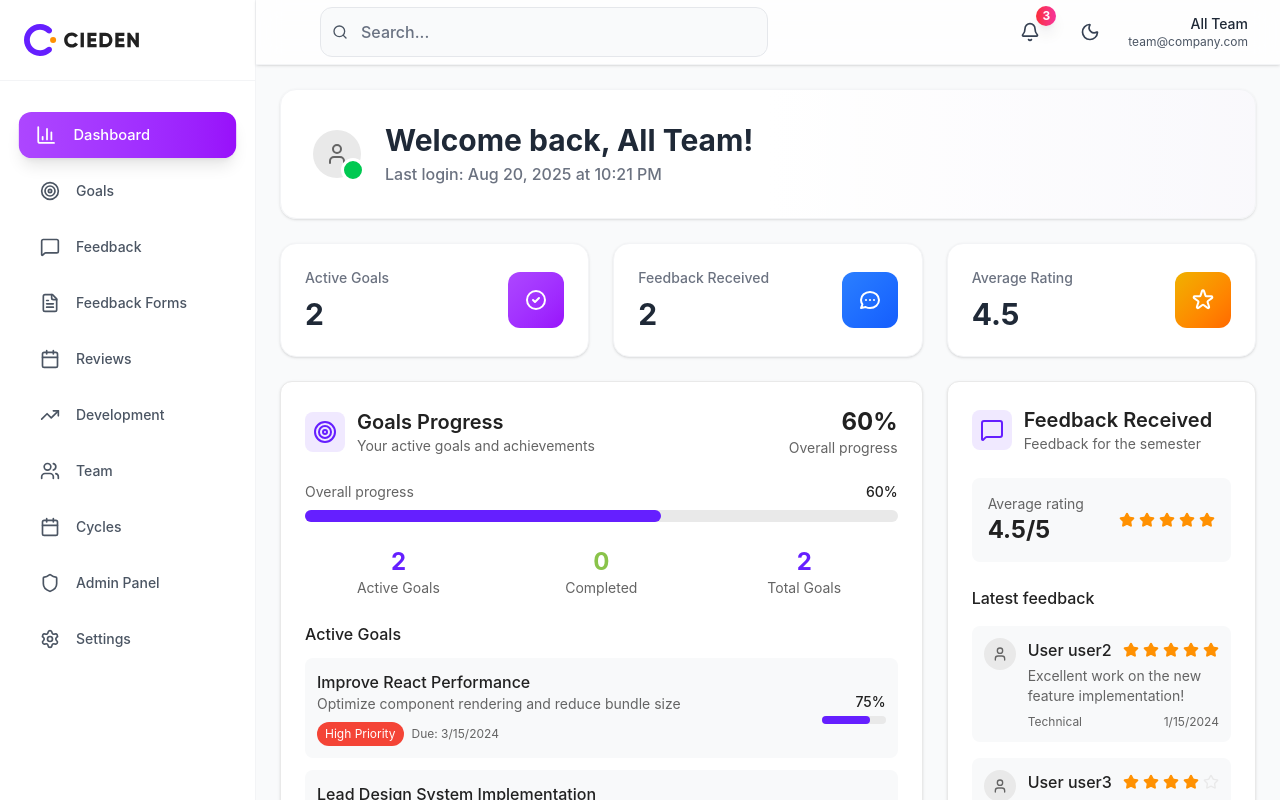
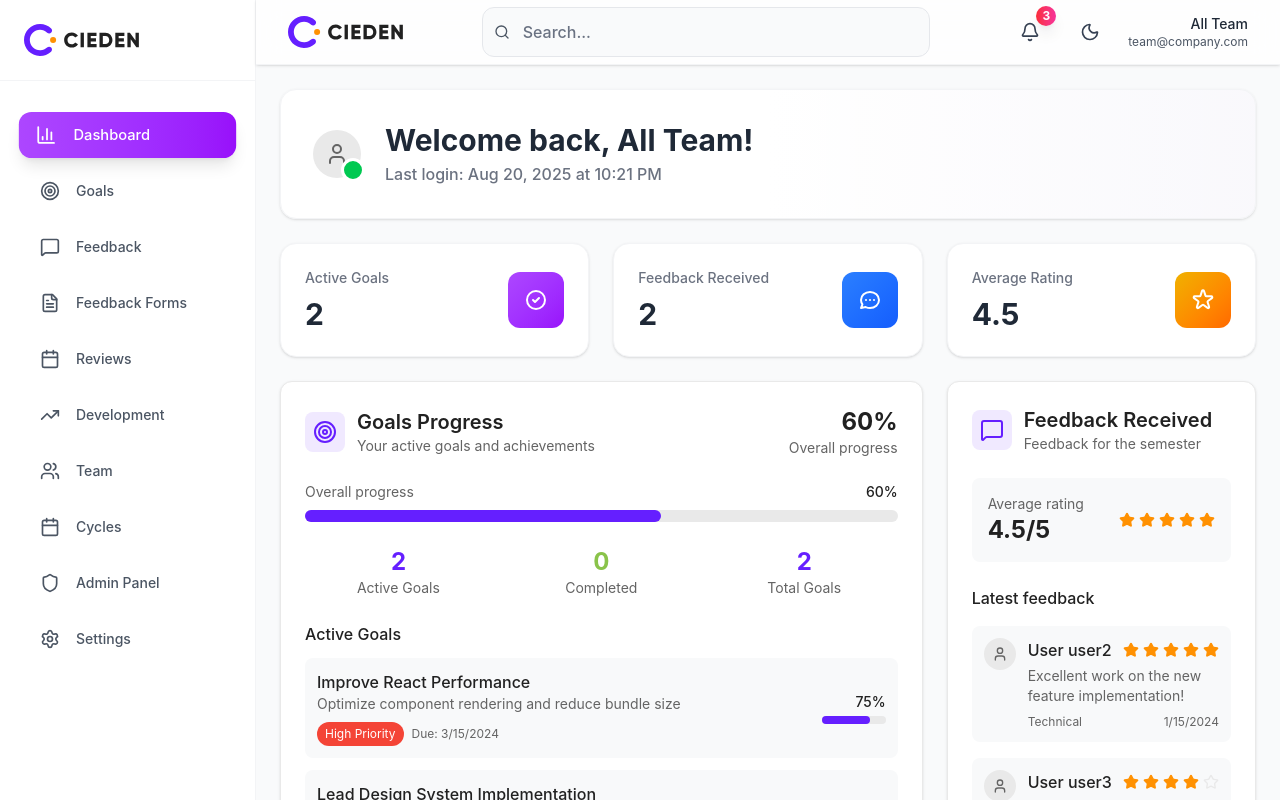
Before and after one commit to Cieden-team/management-performance, a Next.js app: page /dashboard in a window 1280 px wide. Shown: the top 800 px of the page. Built offline with nearby package versions, Linux system fonts and the light colour scheme; no server answers; a web font is replaced by a local one.

Commit message:
Fix light theme: default to light theme, add proper logo switching, and ensure light colors are applied correctly

```diff
--- a/src/app/globals.css
+++ b/src/app/globals.css
@@ -3,7 +3,7 @@
 
 @import "tailwindcss";
 
-/* Base styles */
+/* Base styles - Light theme */
 body {
   font-family: 'Gilroy', 'Inter', system-ui, sans-serif;
   background-color: #ffffff;
@@ -14,6 +14,35 @@ body {
 body.dark-mode {
   background-color: #0f172a;
   color: #f8fafc;
+}
+
+/* Ensure light theme is properly applied */
+.bg-gray-50 {
+  background-color: #f9fafb !important;
+}
+
+.bg-white {
+  background-color: #ffffff !important;
+}
+
+.text-gray-900 {
+  color: #111827 !important;
+}
+
+.text-gray-600 {
+  color: #4b5563 !important;
+}
+
+.text-gray-500 {
+  color: #6b7280 !important;
+}
+
+.border-gray-100 {
+  border-color: #f3f4f6 !important;
+}
+
+.border-gray-200 {
+  border-color: #e5e7eb !important;
 }
 
 /* Dark mode overrides */
--- a/src/components/Header.tsx
+++ b/src/components/Header.tsx
@@ -3,6 +3,8 @@
 import { Bell, Menu, Search, Moon, Sun } from "lucide-react";
 import { UserButton } from "@clerk/nextjs";
 import { useState, useEffect } from "react";
+import Image from "next/image";
+import Link from "next/link";
 
 interface HeaderProps {
   onMenuClick: () => void;
@@ -14,14 +16,11 @@ const Header: React.FC<HeaderProps> = ({ onMenuClick }) => {
   // Завантажуємо збережену тему при старті
   useEffect(() => {
     const savedTheme = localStorage.getItem('theme');
-    const prefersDark = window.matchMedia('(prefers-color-scheme: dark)').matches;
 
-    // Визначаємо початкову тему
+    // За замовчуванням світла тема
     let initialTheme = 'light';
     if (savedTheme) {
       initialTheme = savedTheme;
-    } else if (prefersDark) {
-      initialTheme = 'dark';
     }
 
     // Встановлюємо тему
@@ -56,6 +55,18 @@ const Header: React.FC<HeaderProps> = ({ onMenuClick }) => {
       <div className="w-full px-4 sm:px-6 lg:px-8">
         <div className="flex justify-between items-center h-16">
 
+          {/* Logo */}
+          <div className="flex items-center">
+            <Link href="/dashboard">
+              <Image
+                src={isDarkMode ? "/logoWhite.svg" : "/logoDark.svg"}
+                alt="Cieden Logo"
+                width={100}
+                height={32}
+                className="h-8 w-auto"
+              />
+            </Link>
+          </div>
 
           {/* Search (Desktop) */}
           <div className="hidden md:flex items-center flex-1 max-w-md mx-8">
@@ -95,7 +106,7 @@ const Header: React.FC<HeaderProps> = ({ onMenuClick }) => {
             {/* Mobile Menu Button */}
             <button
               onClick={onMenuClick}
-              className="md:hidden p-2 text-gray-900 hover:text-gray-900 hover:bg-gray-50 rounded-lg transition-colors"
+              className="md:hidden p-2 text-gray-900 dark:text-white hover:text-gray-900 dark:hover:text-white hover:bg-gray-50 dark:hover:bg-gray-700 rounded-lg transition-colors"
             >
               <Menu className="h-5 w-5" />
             </button>
@@ -103,10 +114,10 @@ const Header: React.FC<HeaderProps> = ({ onMenuClick }) => {
             {/* User Info and Button */}
             <div className="hidden md:flex items-center space-x-3">
               <div className="hidden md:block text-right">
-                <p className="text-sm font-medium text-gray-900">
+                <p className="text-sm font-medium text-gray-900 dark:text-white">
                   All Team
                 </p>
-                <p className="text-xs text-gray-600">
+                <p className="text-xs text-gray-600 dark:text-gray-400">
                   team@company.com
                 </p>
               </div>
--- a/src/components/Sidebar.tsx
+++ b/src/components/Sidebar.tsx
@@ -3,6 +3,7 @@
 import Link from "next/link";
 import { usePathname } from "next/navigation";
 import Image from "next/image";
+import { useState, useEffect } from "react";
 import {
   BarChart3,
   Target,
@@ -23,6 +24,23 @@ interface SidebarProps {
 
 const Sidebar: React.FC<SidebarProps> = ({ isOpen = true, onClose }) => {
   const pathname = usePathname();
+  const [isDarkMode, setIsDarkMode] = useState(false);
+
+  // Визначаємо поточну тему
+  useEffect(() => {
+    const checkTheme = () => {
+      const isDark = document.body.classList.contains('dark-mode');
+      setIsDarkMode(isDark);
+    };
+
+    checkTheme();
+
+    // Слухаємо зміни теми
+    const observer = new MutationObserver(checkTheme);
+    observer.observe(document.body, { attributes: true, attributeFilter: ['class'] });
+
+    return () => observer.disconnect();
+  }, []);
 
   const navigation = [
     { name: "Dashboard", href: "/dashboard", icon: BarChart3 },
@@ -57,7 +75,7 @@ const Sidebar: React.FC<SidebarProps> = ({ isOpen = true, onClose }) => {
             <div className="flex items-center space-x-3">
               <Link href="/dashboard">
                 <Image
-                  src="/logoDark.svg"
+                  src={isDarkMode ? "/logoWhite.svg" : "/logoDark.svg"}
                   alt="Cieden Logo"
                   width={100}
                   height={32}
```
